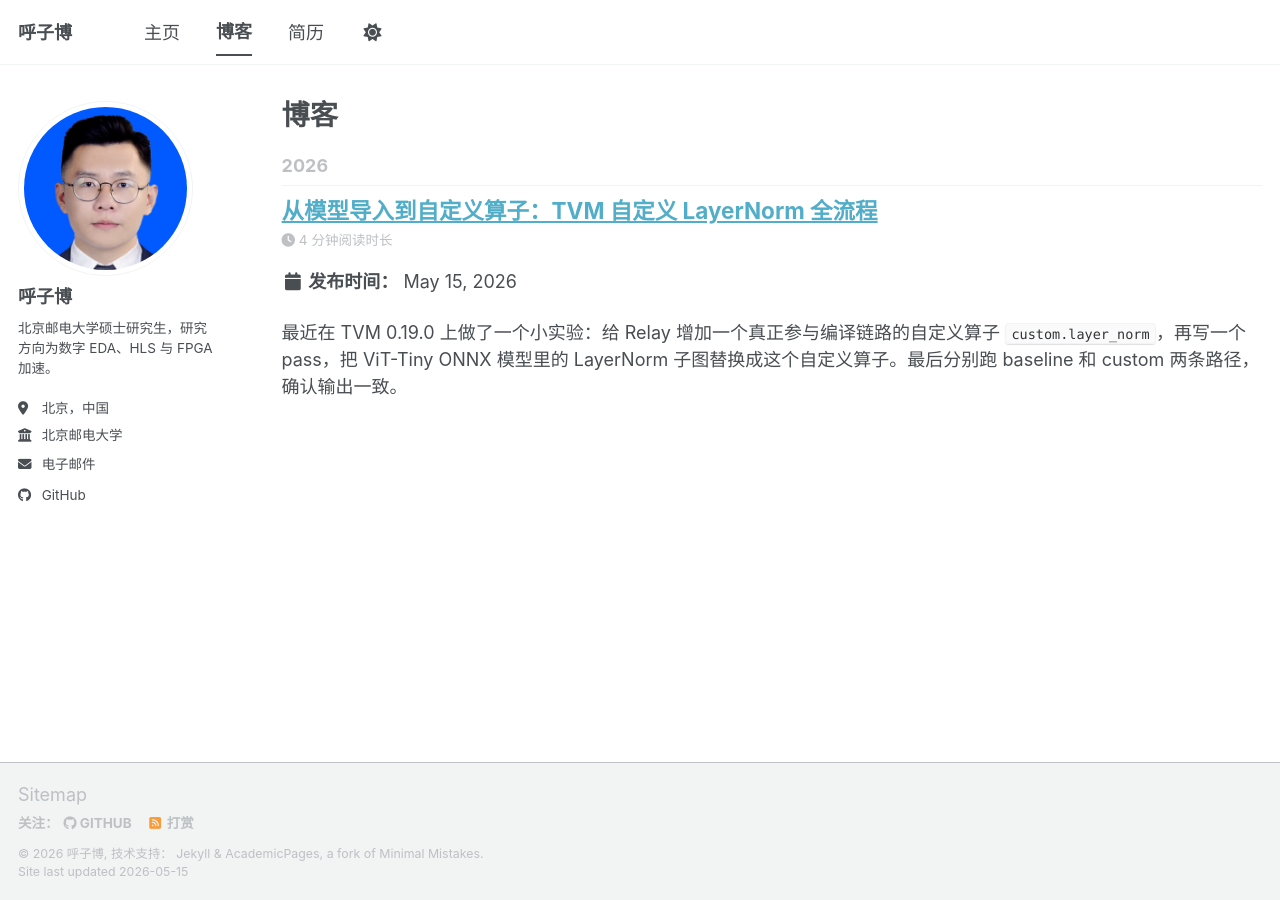
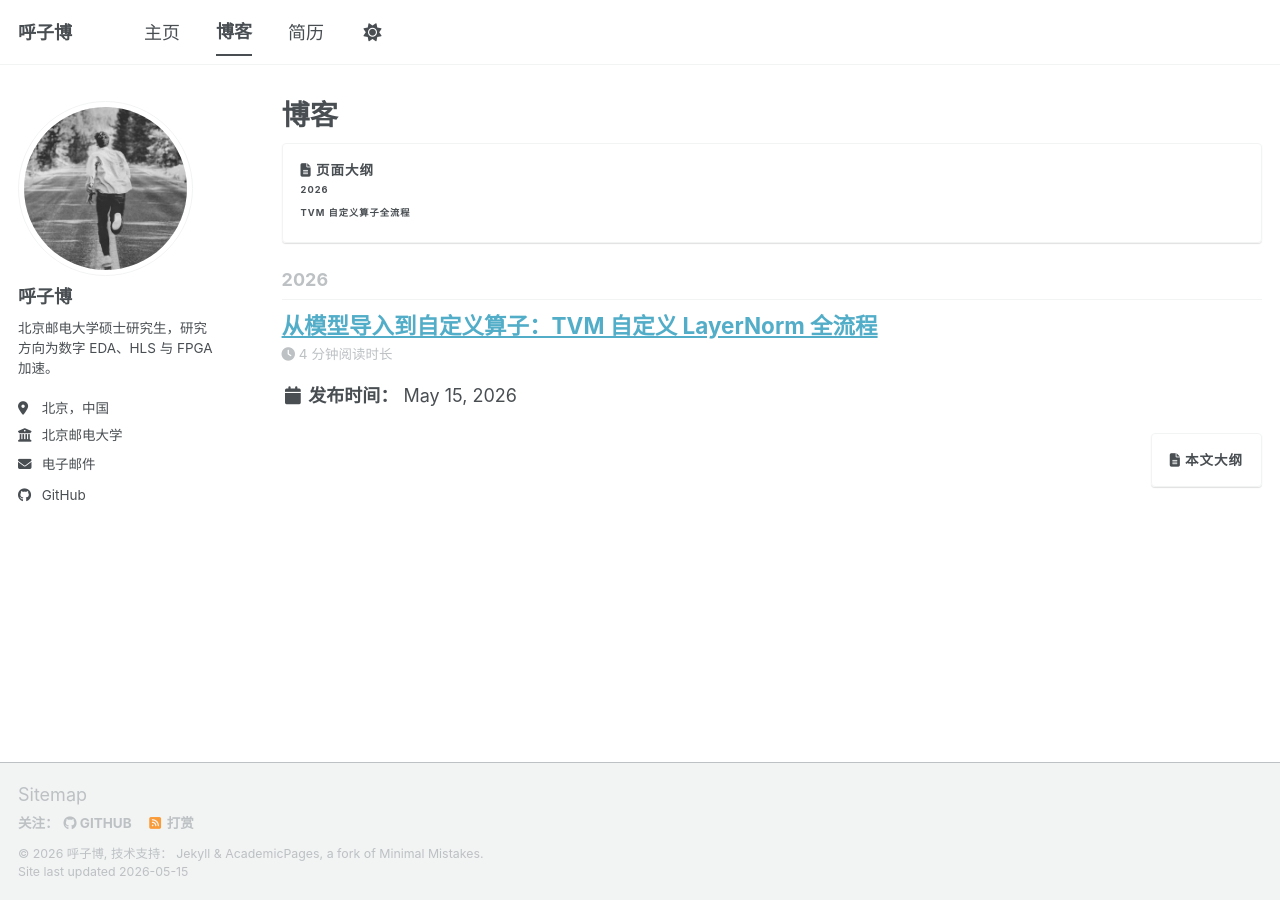
Before and after one commit to huzibo-yyds/huzibo-yyds.github.io, a Jekyll site: the page built from _pages/year-archive.html, in a window 1280 px wide. Built offline with Jekyll 4.4.1, drawn with Linux system fonts in a browser that asks for light colours; a script bundle is joined from its source files by our own code; library files that are not in the unit come from our copies.

Commit message:
Add page outlines and update avatar

```diff
--- a/_pages/cv.md
+++ b/_pages/cv.md
@@ -6,6 +6,8 @@
 redirect_from:
   - /resume
 ---
+
+{% include toc title="页面大纲" %}
 
 [下载 PDF 版本](/files/hu-zibo-cv-cn-202512.pdf)
 
--- a/_pages/year-archive.html
+++ b/_pages/year-archive.html
@@ -8,6 +8,15 @@
 ---
 
 {% include base_path %}
+
+<nav class="toc" markdown="1">
+  <header><h4 class="nav__title"><i class="fa fa-file-text"></i> 页面大纲</h4></header>
+  <ul class="toc__menu">
+    <li><a href="#2026">2026</a></li>
+    <li><a href="/posts/2026/05/tvm-custom-operator-layernorm/">TVM 自定义算子全流程</a></li>
+  </ul>
+</nav>
+
 {% capture written_year %}'None'{% endcapture %}
 {% for post in site.posts %}
   {% capture year %}{{ post.date | date: '%Y' }}{% endcapture %}
--- a/_posts/2026-05-15-tvm-custom-operator-layernorm.md
+++ b/_posts/2026-05-15-tvm-custom-operator-layernorm.md
@@ -9,6 +9,8 @@
   - LayerNorm
   - Compiler
 ---
+
+{% include toc title="本文大纲" %}
 
 最近在 TVM 0.19.0 上做了一个小实验：给 Relay 增加一个真正参与编译链路的自定义算子 `custom.layer_norm`，再写一个 pass，把 ViT-Tiny ONNX 模型里的 LayerNorm 子图替换成这个自定义算子。最后分别跑 baseline 和 custom 两条路径，确认输出一致。
 
```
Also changed, not shown: _pages/about.md (+2 -0 lines), images/profile.jpg.
